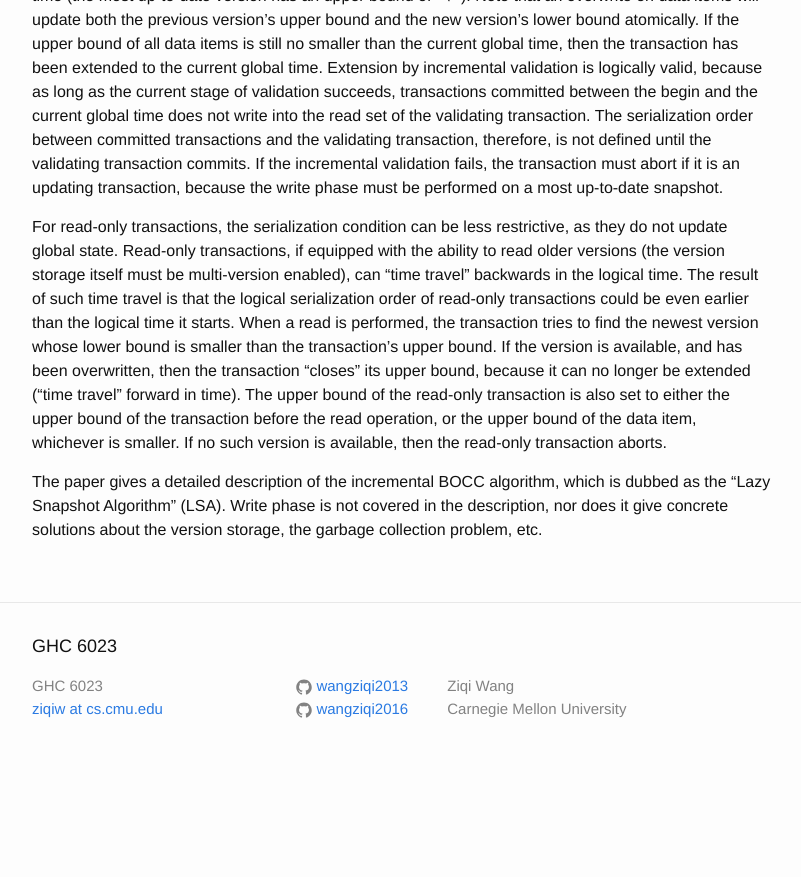
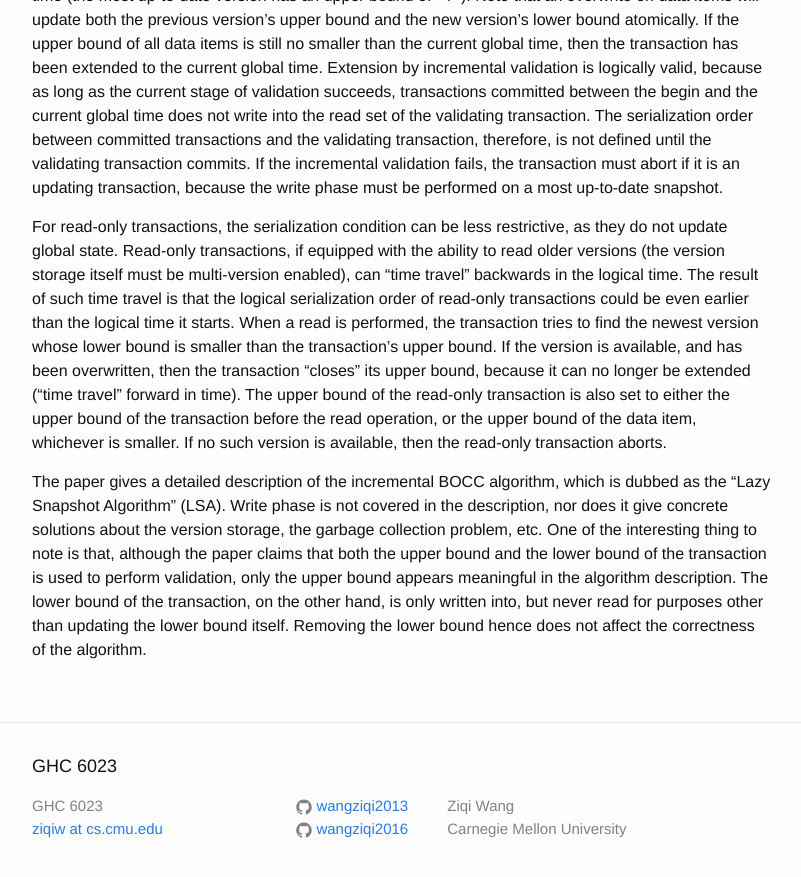
Before and after one commit to wangziqi2013/wangziqi2013.github.io, a Jekyll site: the page built from _posts/2018-04-12-A-Lazy-Snapshot-Algo-with-Eager-Validation.markdown, in a window 1280 px wide and 900 px high, scrolled down 1060 px. Shown: the top 877 px of the window, without its empty margins (238-1039 px from the left). Built offline with Jekyll 4.4.1, drawn with Linux system fonts in a browser that asks for light colours; before the commit the page ends 1840 px from its top, so only the background shows below that.

Commit message:
Finish the lower bound problem

```diff
--- a/_posts/2018-04-12-A-Lazy-Snapshot-Algo-with-Eager-Validation.markdown
+++ b/_posts/2018-04-12-A-Lazy-Snapshot-Algo-with-Eager-Validation.markdown
@@ -56,4 +56,8 @@ item, whichever is smaller. If no such version is available, then the read-only
 
 The paper gives a detailed description of the incremental BOCC algorithm, which is dubbed as the "Lazy
 Snapshot Algorithm" (LSA). Write phase is not covered in the description, nor does it give concrete solutions
-about the version storage, the garbage collection problem, etc.
+about the version storage, the garbage collection problem, etc. One of the interesting thing to note is that,
+although the paper claims that both the upper bound and the lower bound of the transaction is used to perform
+validation, only the upper bound appears meaningful in the algorithm description. The lower bound of the
+transaction, on the other hand, is only written into, but never read for purposes other than updating
+the lower bound itself. Removing the lower bound hence does not affect the correctness of the algorithm.
```
